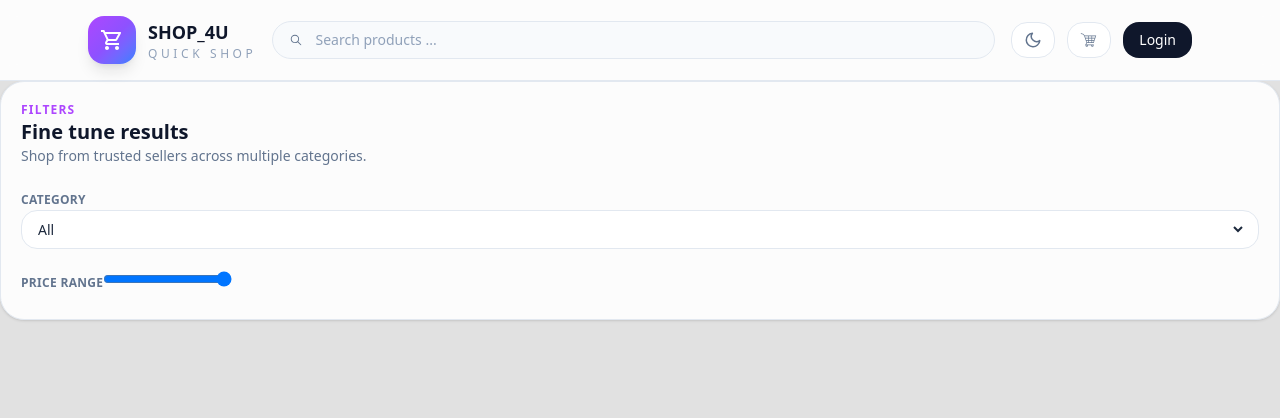
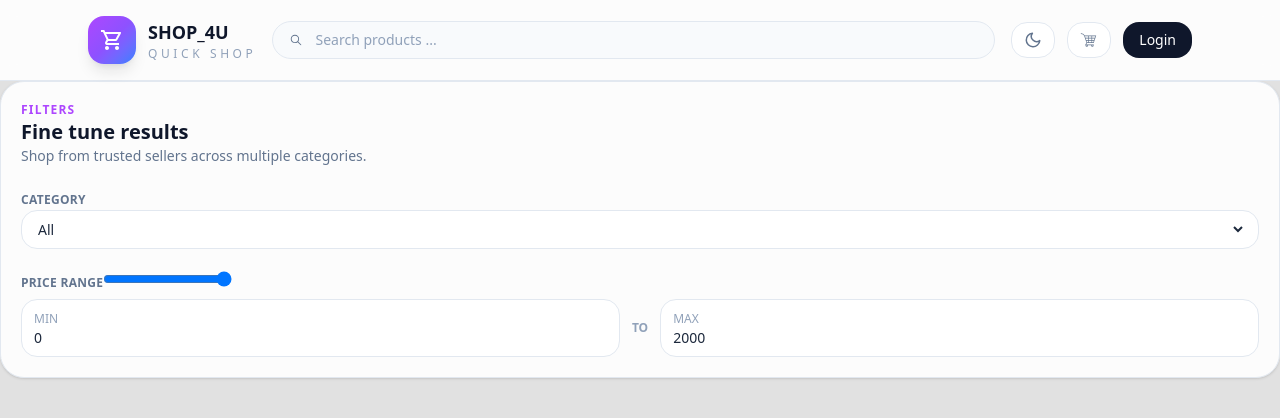
Before and after one commit to Abdallah-AbouHamdan/SHOP_4U, a React app in the folder frontend/: page / in a window 1280 px wide. Shown: the top 418 px of the page. Built offline with nearby package versions, Linux system fonts and the light colour scheme; the HTML template or start-up script is replaced by a standard one.

Commit message:
finishing the price range input

```diff
--- a/frontend/src/pages/Home.tsx
+++ b/frontend/src/pages/Home.tsx
@@ -47,7 +47,31 @@ export default function Filters() {
           aria-label="Maximum price"
           className="range-input"
          />
-         <div className="flex items"></div>
+         <div className="flex items-center gap-3 text-sm">
+          <div className="flex-1 rounded-2xl border border-slate-200 bg-white px-3 py-2">
+            <label className="text-xs uppercase text-slate-400">Min</label>
+            <input
+              type="number"
+              min={0}
+              max={filters.maxPrice}
+              value={filters.minPrice}
+              onChange={(e) => setFilter("minPrice", Number(e.target.value))}
+              className="w-full bg-transparent text-slate-800 outline-none"
+            />
+          </div>
+          <span className="text-xs font-semibold uppercase text-slate-400">to</span>
+          <div className="flex-1 rounded-2xl border border-slate-200 bg-white px-3 py-2">
+            <label className="text-xs uppercase text-slate-400">Max</label>
+            <input
+              type="number"
+              min={filters.minPrice}
+              max={2000}
+              value={filters.maxPrice}
+              onChange={(e) => setFilter("maxPrice", Number(e.target.value))}
+              className="w-full bg-transparent text-slate-800 outline-none"
+            />
+          </div>
+        </div>
       </div>
       </section>
       )}
```
